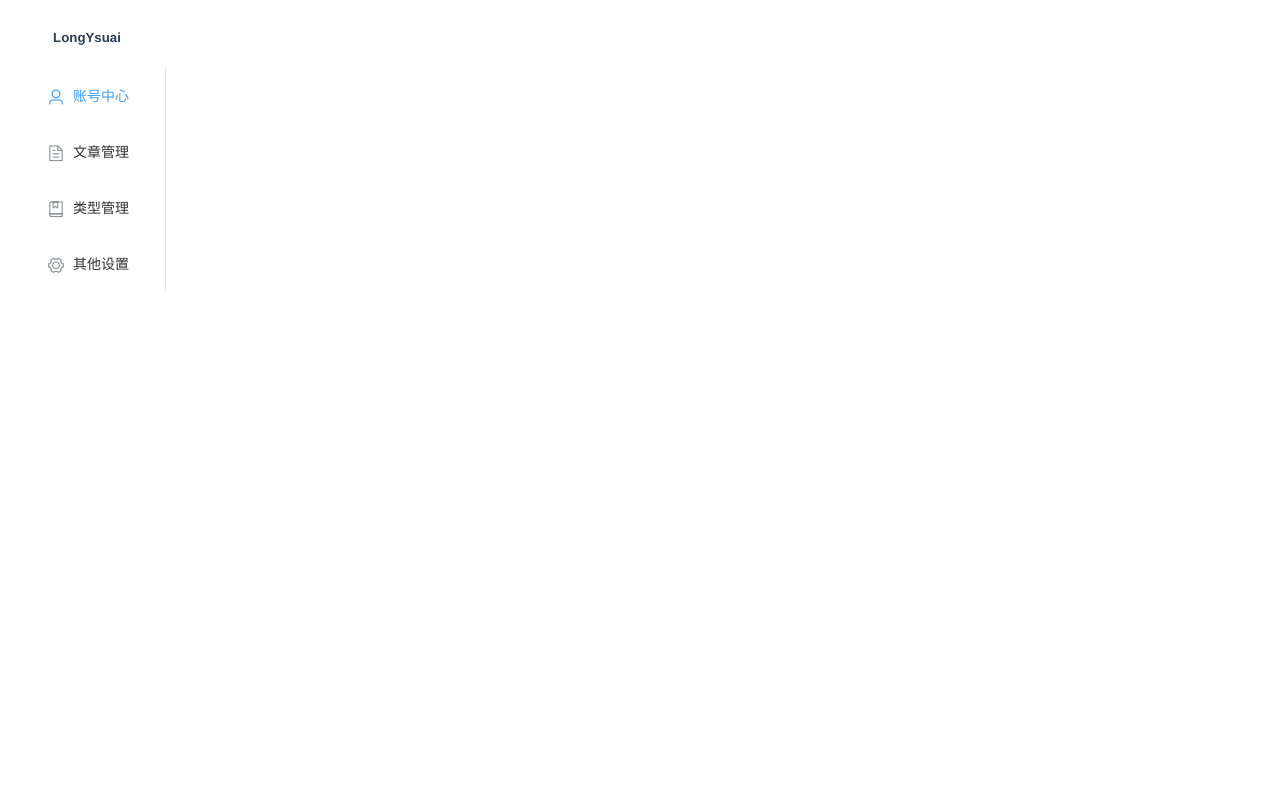
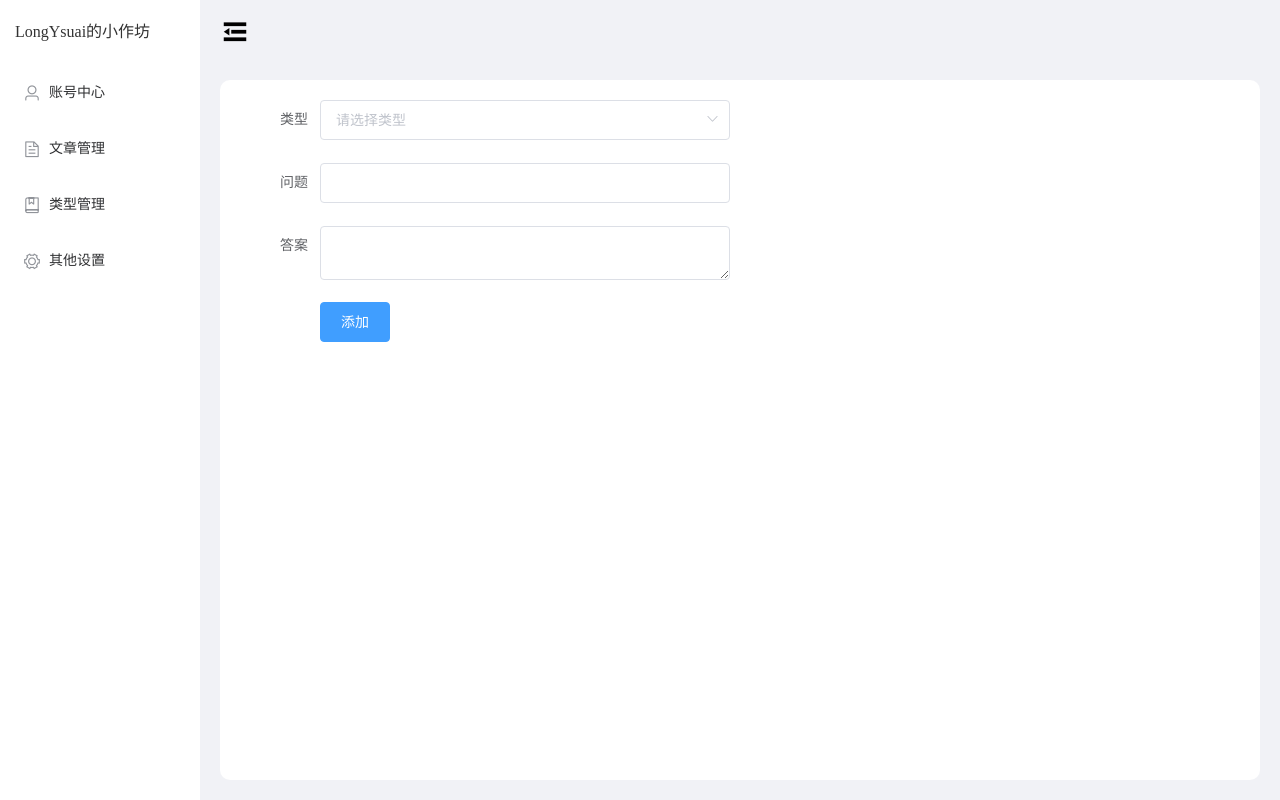
Before and after one commit to LongJank/MySpaceUI, a Vue app: page /#/question/questionAdd in a window 1280 px wide. Before the commit this address led to /#/home. Built offline with nearby package versions, Linux system fonts and the light colour scheme.

Commit message:
新内容

```diff
--- a/package.json
+++ b/package.json
@@ -10,7 +10,8 @@
   "dependencies": {
     "core-js": "^3.6.5",
     "element-ui": "^2.13.2",
-    "vue": "^2.6.11"
+    "vue": "^2.6.11",
+    "vue-router": "^3.3.4"
   },
   "devDependencies": {
     "@vue/cli-plugin-babel": "~4.4.0",
--- a/src/App.vue
+++ b/src/App.vue
@@ -1,28 +1,10 @@
 <template>
   <div id="app">
-<!--    <img alt="Vue logo" src="./assets/logo.png">-->
-    <Index messgae="这是主页"/>
+    <router-view></router-view>
   </div>
 </template>
-
 <script>
- import Index from './components/index/index'
-
 export default {
   name: 'App',
-  components: {
-      Index
-  }
 }
 </script>
-
-<style>
-#app {
-  font-family: Avenir, Helvetica, Arial, sans-serif;
-  -webkit-font-smoothing: antialiased;
-  -moz-osx-font-smoothing: grayscale;
-  text-align: center;
-  color: #2c3e50;
-  margin-top: 0px;
-}
-</style>
--- /dev/null
+++ b/src/assets/css/g.css
@@ -0,0 +1,28 @@
+*,
+*::before,
+*::after {
+    box-sizing: border-box;
+    margin: 0;
+    padding: 0;
+}
+ul {
+    list-style: none;
+}
+input {
+    outline: none;
+}
+html,
+body,
+#app {
+    height: 100%;
+}
+body {
+    background-color: #f1f2f6;
+}
+.yslg-contentMain {
+    height: 100%;
+    background: #fff;
+    border-radius: 10px;
+    padding: 20px;
+    color: #333;
+}
--- a/src/main.js
+++ b/src/main.js
@@ -1,10 +1,13 @@
 import Vue from 'vue'
 import ElementUI from 'element-ui';
 import 'element-ui/lib/theme-chalk/index.css';
-import App from './App.vue'
+import App from './App.vue';
+import router from './router'
+import './assets/css/g.css';
 
 Vue.config.productionTip = false
 Vue.use(ElementUI)
 new Vue({
+  router,
   render: h => h(App),
 }).$mount('#app')
--- /dev/null
+++ b/src/router/index.js
@@ -0,0 +1,53 @@
+import Vue from 'vue'
+import VueRouter from 'vue-router'
+import Layout from '@/views/layout'
+
+Vue.use(VueRouter)
+export default new VueRouter({
+    routes: [
+      {
+        path: '/', //后台默认主页面
+        component: Layout,
+        redirect: '/home',
+        children: [
+          {
+            path: 'home', //欢迎页
+            component: () => import('@/views/home.vue'),
+          }
+        ],
+      },
+      {
+        path: '/question',
+        component: Layout,
+        redirect: '/question/questionAdd',
+        children: [
+          {
+            path: 'questionAdd',
+            component: () => import('@/views/question.vue')
+          }
+        ],
+      },
+      {
+        path: '/type',
+        component: Layout,
+        redirect: '/type/typeAdd',
+        children: [
+          {
+            path: 'typeAdd',
+            component: () => import('@/views/type.vue')
+          }
+        ],
+      },
+      {
+        path: '/setting',
+        component: Layout,
+        redirect: '/setting/system',
+        children: [
+          {
+            path: 'system',
+            component: () => import('@/views/setting.vue')
+          }
+        ],
+      }
+    ]
+})
--- /dev/null
+++ b/src/views/home.vue
@@ -0,0 +1,13 @@
+<template>
+    <div class="yslg-contentMain">
+        <div class="ysl-home">
+            welcome~
+        </div>
+    </div>
+</template>
+<style scoped>
+    .ysl-home{
+        text-align: center;
+        font-size: 30px;
+    }
+</style>
--- /dev/null
+++ b/src/views/layout.vue
@@ -0,0 +1,69 @@
+<template>
+    <el-container style="height:100%;">
+        <el-aside :width="isCollapse ? '70px' : '200px'" class="ysl-leftBar">
+            <div class="ysl-logo">{{isCollapse ? 'Long' : 'LongYsuai的小作坊'}}</div>
+            <el-menu class="ysl-menu" router :collapse="isCollapse">
+                <el-menu-item index="/">
+                    <i class="el-icon-user"></i>
+                    <span slot="title">账号中心</span>
+                </el-menu-item>
+                <el-menu-item index="/question">
+                    <i class="el-icon-document"></i>
+                    <span slot="title">文章管理</span>
+                </el-menu-item>
+                <el-menu-item index="/type">
+                    <i class="el-icon-collection"></i>
+                    <span slot="title">类型管理</span>
+                </el-menu-item>
+                <el-menu-item index="/setting">
+                    <i class="el-icon-setting"></i>
+                    <span slot="title">其他设置</span>
+                </el-menu-item>
+            </el-menu>
+        </el-aside>
+        <el-container>
+            <el-header>
+                <i class="ysl-collapse" :class="isCollapse ? 'el-icon-s-unfold' : 'el-icon-s-fold'"
+                @click="handleSpread"
+                ></i>
+            </el-header>
+            <el-main><router-view /></el-main>
+        </el-container>
+    </el-container>
+</template>
+<script>
+export default {
+    name: 'Layout',
+    data() {
+        return {
+            isCollapse: false,
+        }
+    },
+    methods: {
+        //左侧菜单伸缩按钮点击事件
+        handleSpread() {
+        this.isCollapse = !this.isCollapse
+        },
+    }
+}
+</script>
+<style lang="css" scoped>
+.ysl-leftBar{
+  height: 100%;
+  transition: width 0.3s ease;
+  background: #fff;
+}
+.ysl-logo{
+    height: 64px;
+    line-height: 64px;
+    padding: 0 15px;
+    color: #333;
+}
+.ysl-menu{
+    border-right: none;
+}
+.ysl-collapse{
+    font-size: 30px;
+    line-height: 64px;
+}
+</style>
--- /dev/null
+++ b/src/views/question.vue
@@ -0,0 +1,50 @@
+<template>
+    <div class="yslg-contentMain">
+        <el-form ref="form" :model="form" label-width="80px" class="ysl-questionForm">
+            <el-form-item label="类型">
+                <el-select v-model="form.region" placeholder="请选择类型">
+                <el-option label="Java" value="1"></el-option>
+                <el-option label="HTML" value="2"></el-option>
+                </el-select>
+            </el-form-item>
+            <el-form-item label="问题">
+                <el-input v-model="form.name"></el-input>
+            </el-form-item>
+            <el-form-item label="答案">
+                <el-input type="textarea" v-model="form.desc"></el-input>
+            </el-form-item>
+            <el-form-item>
+                <el-button type="primary" @click="onSubmit">添加</el-button>
+            </el-form-item>
+        </el-form>
+    </div>
+</template>
+<script>
+  export default {
+    data() {
+      return {
+        form: {
+          name: '',
+          region: '',
+          desc: ''
+        }
+      }
+    },
+    methods: {
+      onSubmit() {
+        console.log('submit!');
+      }
+    }
+  }
+</script>
+<style scoped>
+/* .ysl-questionForm  .el-form-item{
+    width: 50%;
+} */
+.ysl-questionForm
+    .el-input,
+    .el-select,
+    .el-textarea {
+        width: 410px;
+    }
+</style>
--- /dev/null
+++ b/src/views/setting.vue
@@ -0,0 +1,5 @@
+<template>
+    <div>
+        333
+    </div>
+</template>
--- /dev/null
+++ b/src/views/type.vue
@@ -0,0 +1,39 @@
+<template>
+    <div class="yslg-contentMain">
+        <el-form ref="form" :model="form" label-width="80px" class="ysl-questionForm">
+            <el-form-item label="分类名称">
+                <el-input v-model="form.name"></el-input>
+            </el-form-item>
+            <el-form-item>
+                <el-button type="primary" @click="onSubmit">添加</el-button>
+            </el-form-item>
+        </el-form>
+    </div>
+</template>
+<script>
+  export default {
+    data() {
+      return {
+        form: {
+          name: '',
+        }
+      }
+    },
+    methods: {
+      onSubmit() {
+        console.log('submit!');
+      }
+    }
+  }
+</script>
+<style scoped>
+/* .ysl-questionForm  .el-form-item{
+    width: 50%;
+} */
+.ysl-questionForm
+    .el-input,
+    .el-select,
+    .el-textarea {
+        width: 410px;
+    }
+</style>
```
Also changed, not shown: 1 other file (tests, documents, lock files or other folders).
